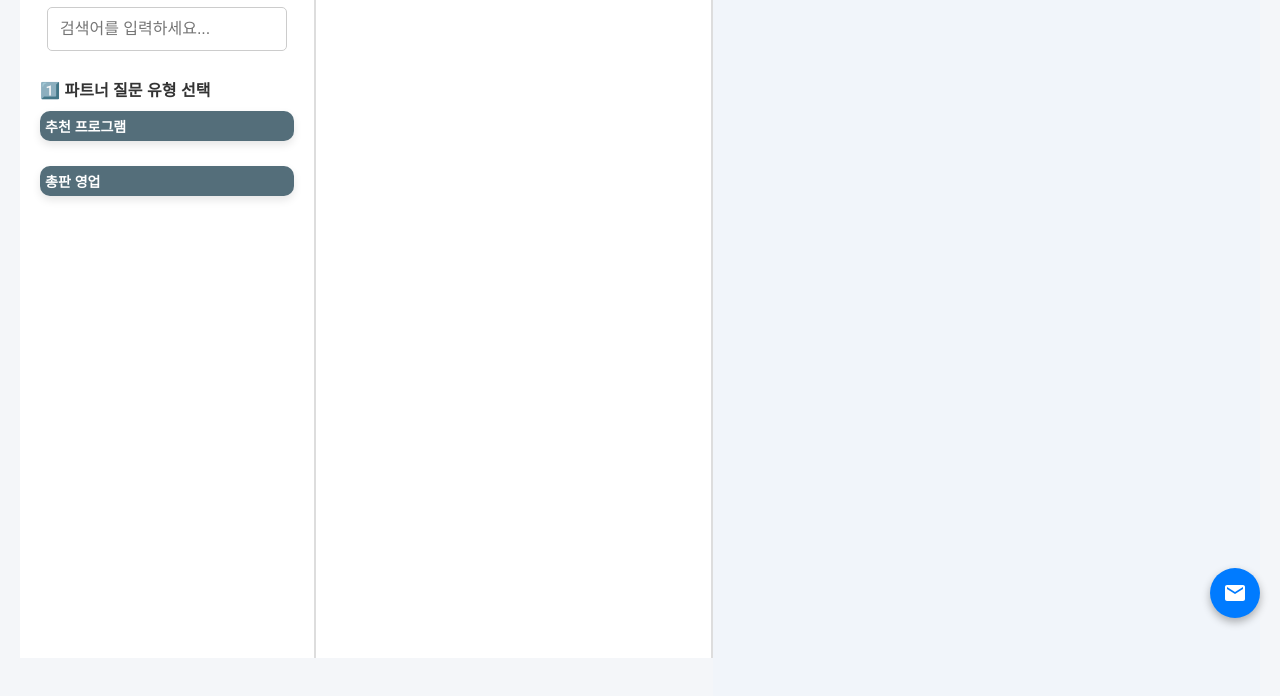
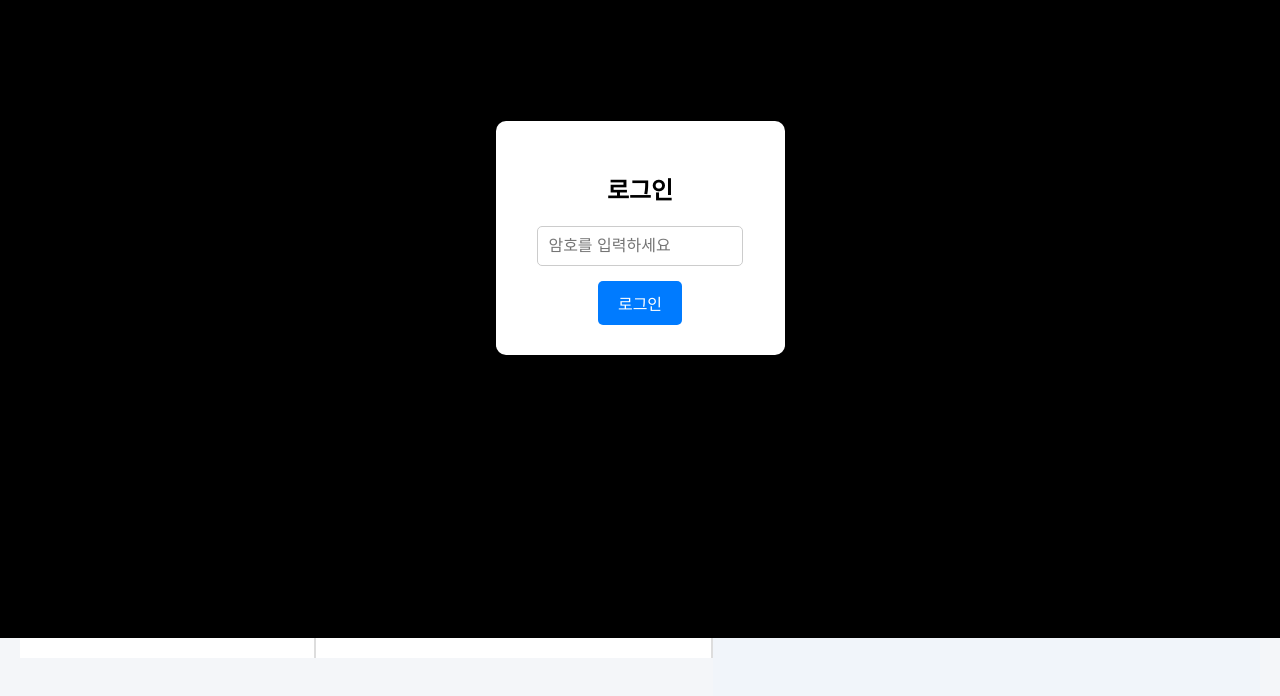
Before and after one commit to laura2076/trip11, a plain HTML site: page 추천 프로그램.html in a window 1280 px wide. Shown: the part 162-858 px from the top of the page. Drawn offline with Linux system fonts and the light colour scheme.

Commit message:
Update 추천 프로그램.html
Signed-off-by: laura2076 <laura@trip11.co.kr>

```diff
--- a/추천 프로그램.html
+++ b/추천 프로그램.html
@@ -3,7 +3,7 @@
 <head>
   <meta charset="UTF-8">
   <meta name="viewport" content="width=device-width, initial-scale=1.0">
-  <title>FAQ 검색</title>
+  <title>FAQ 검색 - 세일즈</title>
   <!-- 나눔고딕 폰트 적용 -->
   <link href="https://fonts.googleapis.com/css2?family=Nanum+Gothic&display=swap" rel="stylesheet">
   <!-- Google tag (gtag.js) -->
@@ -15,7 +15,49 @@
     gtag('config', 'G-2JE7G3R8W1');
   </script>
   <style>
-    /* (기존 스타일 코드 동일) */
+    /* 로그인 오버레이 스타일 (배경 완전 숨김) */
+    #loginOverlay {
+      position: fixed;
+      top: 0;
+      left: 0;
+      width: 100%;
+      height: 100%;
+      background: #000; /* 완전한 검정색 */
+      z-index: 2000;
+      display: flex;
+      justify-content: center;
+      align-items: center;
+    }
+    .login-container {
+      background: #fff;
+      padding: 30px;
+      border-radius: 10px;
+      text-align: center;
+      box-shadow: 0 4px 12px rgba(0,0,0,0.3);
+    }
+    .login-container h2 {
+      margin-bottom: 20px;
+      font-family: 'Nanum Gothic', sans-serif;
+    }
+    .login-container input[type="password"] {
+      width: 80%;
+      padding: 10px;
+      margin-bottom: 15px;
+      border: 1px solid #ccc;
+      border-radius: 5px;
+      font-size: 16px;
+    }
+    .login-container button {
+      padding: 10px 20px;
+      font-size: 16px;
+      cursor: pointer;
+      border: none;
+      border-radius: 5px;
+      background-color: #007bff;
+      color: #fff;
+    }
+
+    /* 기존 스타일 */
     body {
       font-family: 'Nanum Gothic', sans-serif;
       background-color: #f4f6f9;
@@ -182,7 +224,7 @@
     .faq-item.subcategory {
       background: #f1f5fa;
     }
-    /* ----- 추가: faq-item subcategory.active 스타일 (faq-item category active expanded와 동일) ----- */
+    /* ----- 추가: faq-item subcategory.active 스타일 ----- */
     #sidebar .faq-item.subcategory.active {
       background: #d1d6dc;
       color: #000;
@@ -367,6 +409,17 @@
   </style>
 </head>
 <body>
+  <!-- 로그인 오버레이 (세일즈) -->
+  <div id="loginOverlay">
+    <div class="login-container">
+      <h2>로그인</h2>
+      <input type="password" id="loginPassword" placeholder="암호를 입력하세요">
+      <br>
+      <button onclick="login()">로그인</button>
+      <p id="loginError" style="color:red; display:none; margin-top:10px;">암호가 틀렸습니다. 다시 시도해주세요.</p>
+    </div>
+  </div>
+
   <!-- 왼쪽 사이드바 -->
   <div class="faq-section" id="sidebar">
     <div class="faq-header">
@@ -426,9 +479,25 @@
   </div>
 
   <script>
+    // 로그인 함수: 암호가 "staff2025"일 때만 페이지 접근 허용
+    function login() {
+      var password = document.getElementById("loginPassword").value;
+      if(password === "staff2025") {
+        document.getElementById("loginOverlay").style.display = "none";
+      } else {
+        document.getElementById("loginError").style.display = "block";
+      }
+    }
+
+    // 암호 입력창에서 엔터 키를 누르면 login() 호출
+    document.getElementById("loginPassword").addEventListener("keyup", function(event) {
+      if (event.key === "Enter") {
+        login();
+      }
+    });
+
     // faqData 예시 (subCategory가 없는 항목과 있는 항목을 혼합)
     const faqData = [
-
       {
         topCategory: "추천 프로그램",
         scenario: "도입",
```
Lines whose indentation alone changed are shown as unchanged.
